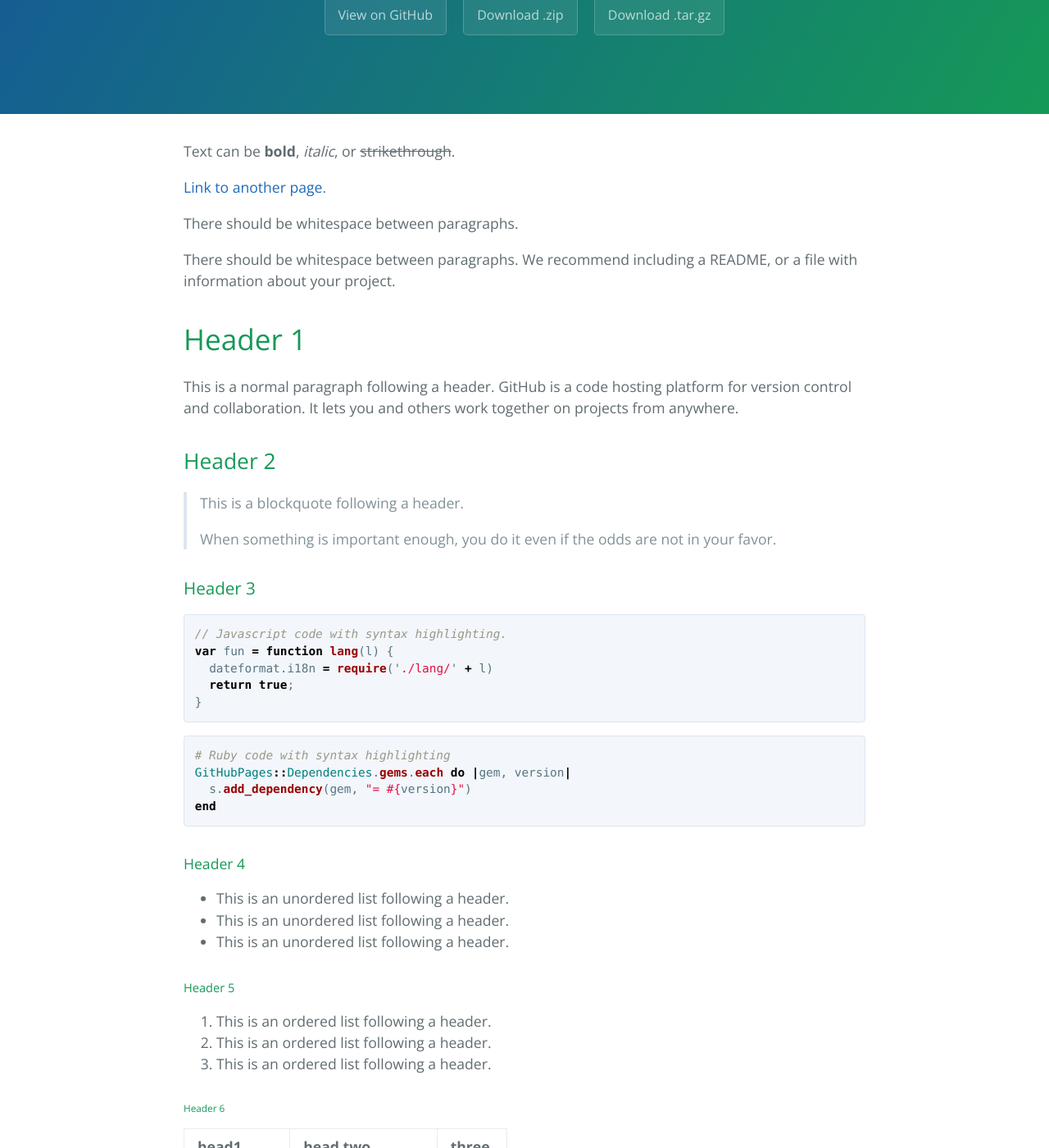
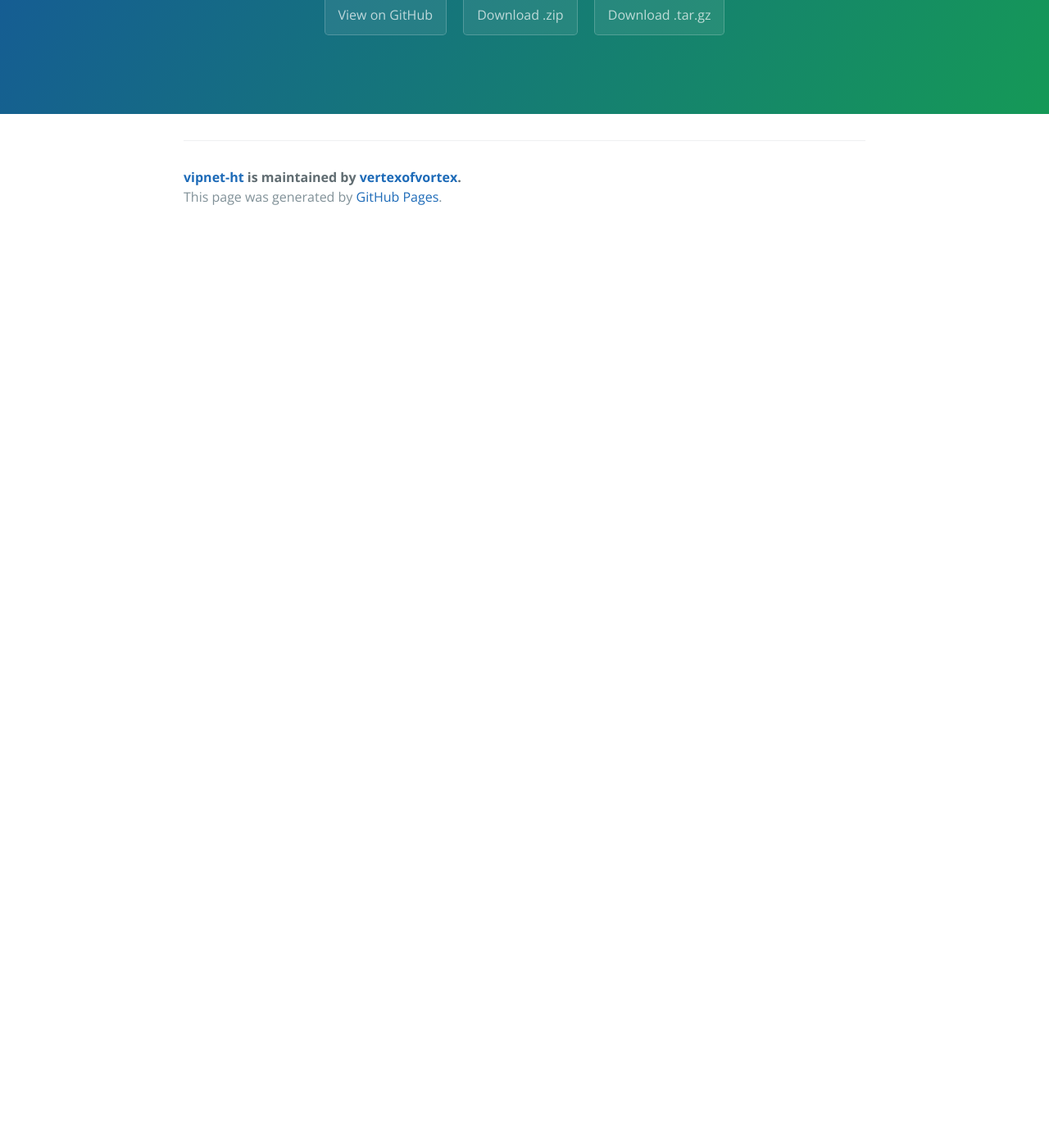
Before and after one commit to vertexofvortex/vipnet-ht, a Jekyll site: the page built from index.md, in a window 1280 px wide and 1400 px high, scrolled down 244 px. Shown: the whole window at 82% size. Built offline with Jekyll 4.4.1, drawn with Linux system fonts in a browser that asks for light colours; after the commit the page ends 900 px from its top, so only the background shows below that; some of the changed text lies outside the part shown.

Commit message:
Update index.md

````diff
--- a/index.md
+++ b/index.md
@@ -1,125 +1,4 @@
 ---
 layout: default
-title: Another page
-description: This is just another page
+title: Главная
 ---
-
-Text can be **bold**, _italic_, or ~~strikethrough~~.
-
-[Link to another page](./another-page.html).
-
-There should be whitespace between paragraphs.
-
-There should be whitespace between paragraphs. We recommend including a README, or a file with information about your project.
-
-# Header 1
-
-This is a normal paragraph following a header. GitHub is a code hosting platform for version control and collaboration. It lets you and others work together on projects from anywhere.
-
-## Header 2
-
-> This is a blockquote following a header.
->
-> When something is important enough, you do it even if the odds are not in your favor.
-
-### Header 3
-
-```js
-// Javascript code with syntax highlighting.
-var fun = function lang(l) {
-  dateformat.i18n = require('./lang/' + l)
-  return true;
-}
-```
-
-```ruby
-# Ruby code with syntax highlighting
-GitHubPages::Dependencies.gems.each do |gem, version|
-  s.add_dependency(gem, "= #{version}")
-end
-```
-
-#### Header 4
-
-*   This is an unordered list following a header.
-*   This is an unordered list following a header.
-*   This is an unordered list following a header.
-
-##### Header 5
-
-1.  This is an ordered list following a header.
-2.  This is an ordered list following a header.
-3.  This is an ordered list following a header.
-
-###### Header 6
-
-| head1        | head two          | three |
-|:-------------|:------------------|:------|
-| ok           | good swedish fish | nice  |
-| out of stock | good and plenty   | nice  |
-| ok           | good `oreos`      | hmm   |
-| ok           | good `zoute` drop | yumm  |
-
-### There's a horizontal rule below this.
-
-* * *
-
-### Here is an unordered list:
-
-*   Item foo
-*   Item bar
-*   Item baz
-*   Item zip
-
-### And an ordered list:
-
-1.  Item one
-1.  Item two
-1.  Item three
-1.  Item four
-
-### And a nested list:
-
-- level 1 item
-  - level 2 item
-  - level 2 item
-    - level 3 item
-    - level 3 item
-- level 1 item
-  - level 2 item
-  - level 2 item
-  - level 2 item
-- level 1 item
-  - level 2 item
-  - level 2 item
-- level 1 item
-
-### Small image
-
-![Octocat](https://github.githubassets.com/images/icons/emoji/octocat.png)
-
-### Large image
-
-![Branching](https://guides.github.com/activities/hello-world/branching.png)
-
-
-### Definition lists can be used with HTML syntax.
-
-<dl>
-<dt>Name</dt>
-<dd>Godzilla</dd>
-<dt>Born</dt>
-<dd>1952</dd>
-<dt>Birthplace</dt>
-<dd>Japan</dd>
-<dt>Color</dt>
-<dd>Green</dd>
-</dl>
-
-```
-Long, single-line code blocks should not wrap. They should horizontally scroll if they are too long. This line should be long enough to demonstrate this.
-```
-
-```
-The final element.
-```
````
